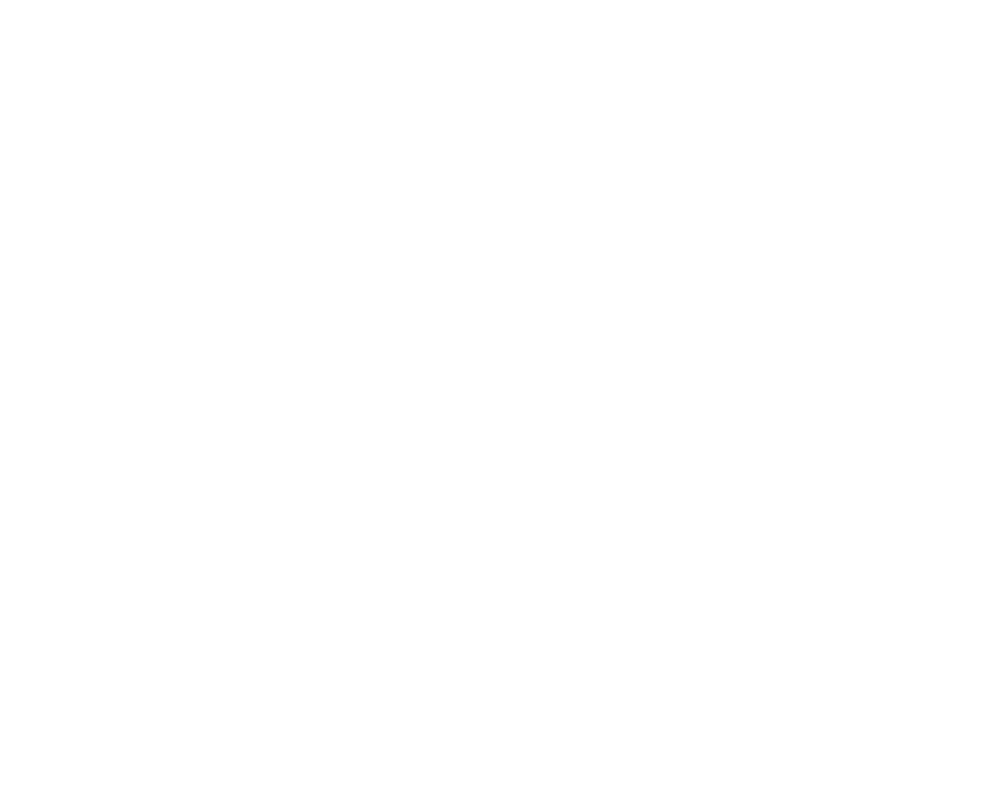
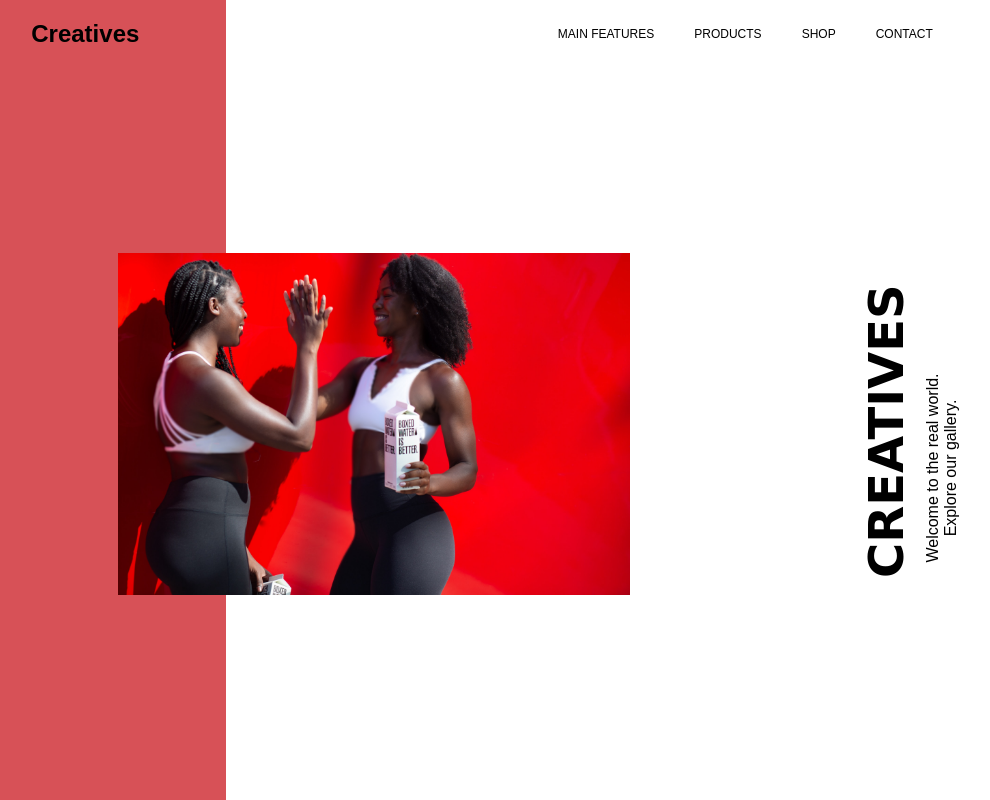
Before and after one commit to ALauraOliva/learning-gsap-animation-framework, a plain HTML site: page 8. Creatives Project/index.html in a window 1280 px wide. Shown: the whole page, without its empty margins (158-1148 px from the left). Drawn offline with nearby package versions, Linux system fonts and the light colour scheme; a web font is replaced by a local one.

Commit message:
gsap mini project

```diff
--- a/8. Creatives Project/app.js
+++ b/8. Creatives Project/app.js
@@ -0,0 +1,22 @@
+var tl = gsap.timeline({
+  defaults: {
+    opacity: 0,
+    ease: "linear",
+    duration: 1, //for each of all the elements
+  },
+});
+
+tl.fromTo(
+  ".sidebar",
+  {
+    width: 0,
+  },
+  {
+    opacity: 1,
+    width: "30%",
+  }
+);
+
+tl.fromTo(".main-img", { x: 0 }, { opacity: 1 });
+
+tl.fromTo(".content", { x: 100 }, { opacity: 1 });
--- a/8. Creatives Project/index.html
+++ b/8. Creatives Project/index.html
@@ -7,6 +7,36 @@
     <link rel="stylesheet" href="style.css" />
   </head>
   <body>
+    <nav>
+      <div class="logo-container">
+        <h1>Creatives</h1>
+      </div>
+
+      <ul>
+        <li><a href="#">MAIN FEATURES</a></li>
+        <li><a href="#">PRODUCTS</a></li>
+        <li><a href="#">SHOP</a></li>
+        <li><a href="#">CONTACT</a></li>
+      </ul>
+    </nav>
+
+    <section class="sidebar"></section>
+
+    <section class="content-container">
+      <img
+        src="boxed-water-is-better-tkJnOS-jNGE-unsplash.jpg"
+        class="main-img"
+      />
+
+      <div class="content">
+        <h1 class="main-title">CREATIVES</h1>
+        <p class="main-info">
+          Welcome to the real world. <br />
+          Explore our gallery.
+        </p>
+      </div>
+    </section>
+
     <script src="https://cdnjs.cloudflare.com/ajax/libs/gsap/3.11.3/gsap.min.js"></script>
     <script src="app.js"></script>
   </body>
--- a/8. Creatives Project/style.css
+++ b/8. Creatives Project/style.css
@@ -7,3 +7,72 @@
   margin: 0;
   box-sizing: border-box;
 }
+
+nav {
+  display: flex;
+  justify-content: space-around;
+  align-items: center;
+  position: fixed;
+  width: 100%;
+  z-index: 99;
+  margin-top: 20px;
+}
+
+nav ul {
+  display: flex;
+}
+
+nav ul li {
+  list-style: none;
+  margin-left: 40px;
+  font-size: 12px;
+  font-family: sans-serif;
+}
+
+nav ul li a {
+  text-decoration: none;
+  color: #000000;
+}
+
+.logo-container h1 {
+  font-family: sans-serif;
+}
+
+.sidebar {
+  background: #d75157;
+  width: 30%;
+  height: 100vh;
+  position: fixed;
+  z-index: -1;
+}
+
+.content-container {
+  display: flex;
+  flex-wrap: wrap;
+  justify-content: center;
+  align-items: center;
+  height: 100vh;
+  font-family: "Roboto", sans-serif;
+}
+
+.main-img {
+  width: 40%;
+  margin-top: 3rem;
+  margin-left: 6rem;
+}
+
+.main-title {
+  transform: rotate(-90deg);
+  margin-top: 10rem;
+  font-size: 3rem;
+  font-family: "Kumar One Outline", cursive;
+}
+
+.main-info {
+  transform: rotate(-90deg);
+  font-family: sans-serif;
+  text-align: center;
+  width: 200px;
+  margin-bottom: 5rem;
+  margin-left: 7rem;
+}
```
Also changed, not shown: 6. Controlling Tweens/app.js (+19 -0 lines), 6. Controlling Tweens/index.html (+11 -0 lines), 7. Timelines/1. example one/app.js (+45 -0 lines), 7. Timelines/1. example one/index.html (+5 -0 lines), 7. Timelines/2. example two/app.js (+22 -0 lines), 7. Timelines/2. example two/index.html (+11 -0 lines).
